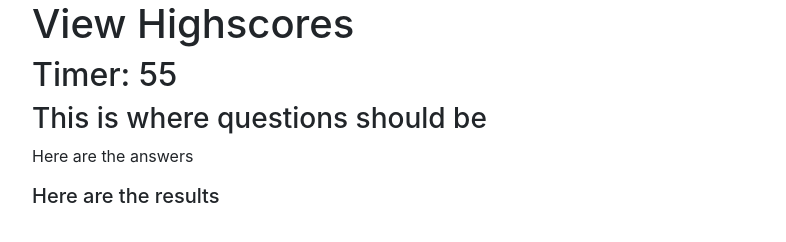
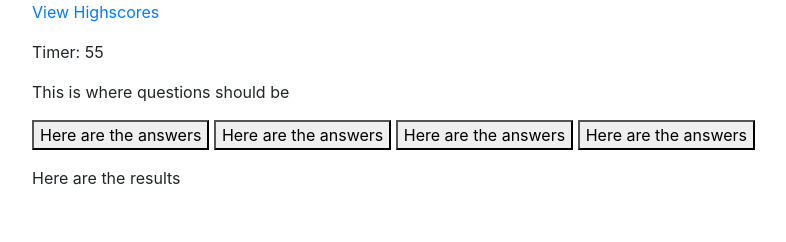
Before and after one commit to kdkleven/codeQuiz, a plain HTML site: page script/index.html in a window 1280 px wide. Shown: the whole page, without its empty margins (53-839 px from the left). Drawn offline with nearby package versions, Linux system fonts and the light colour scheme.

Commit message:
Added buttons to index.html

```diff
--- a/script/index.html
+++ b/script/index.html
@@ -14,11 +14,16 @@
 
 <body>
     <div class="container">
-            <h1 href="highscores.html" id="highscores">View Highscores</h1>
-            <h2>Timer: <span class="time"></span><h2></h2>
-            <h3 id="question">This is where questions should be</h3>
-            <p class="answer">Here are the answers</p>
-            <h5 id="result">Here are the results</h5>
+            <p><a href="highscores.html" id="highscores">View Highscores</a></p>
+            <p>Timer: <span class="time"></span></p>
+            <p id="question">This is where questions should be</p>
+            <p>
+                <button id="answer1">Here are the answers</button>
+                <button id="answer2">Here are the answers</button>
+                <button id="answer3">Here are the answers</button>
+                <button id="answer4">Here are the answers</button>
+            </p>
+            <p id="result">Here are the results</p>
     </div>
     <script src="script.js"></script>
 </body>
--- a/script/script.js
+++ b/script/script.js
@@ -64,14 +64,18 @@ var questions = [
 ];
 
 // function to build quiz
-var output = [];
+
+
 
 for (var i = 0; i < questions.length; i++) {
 
 }
 
+// answer buttons
+
+
 // function to display result
-
+var resultEl = document.querySelector("#result");
 
 
 
```
